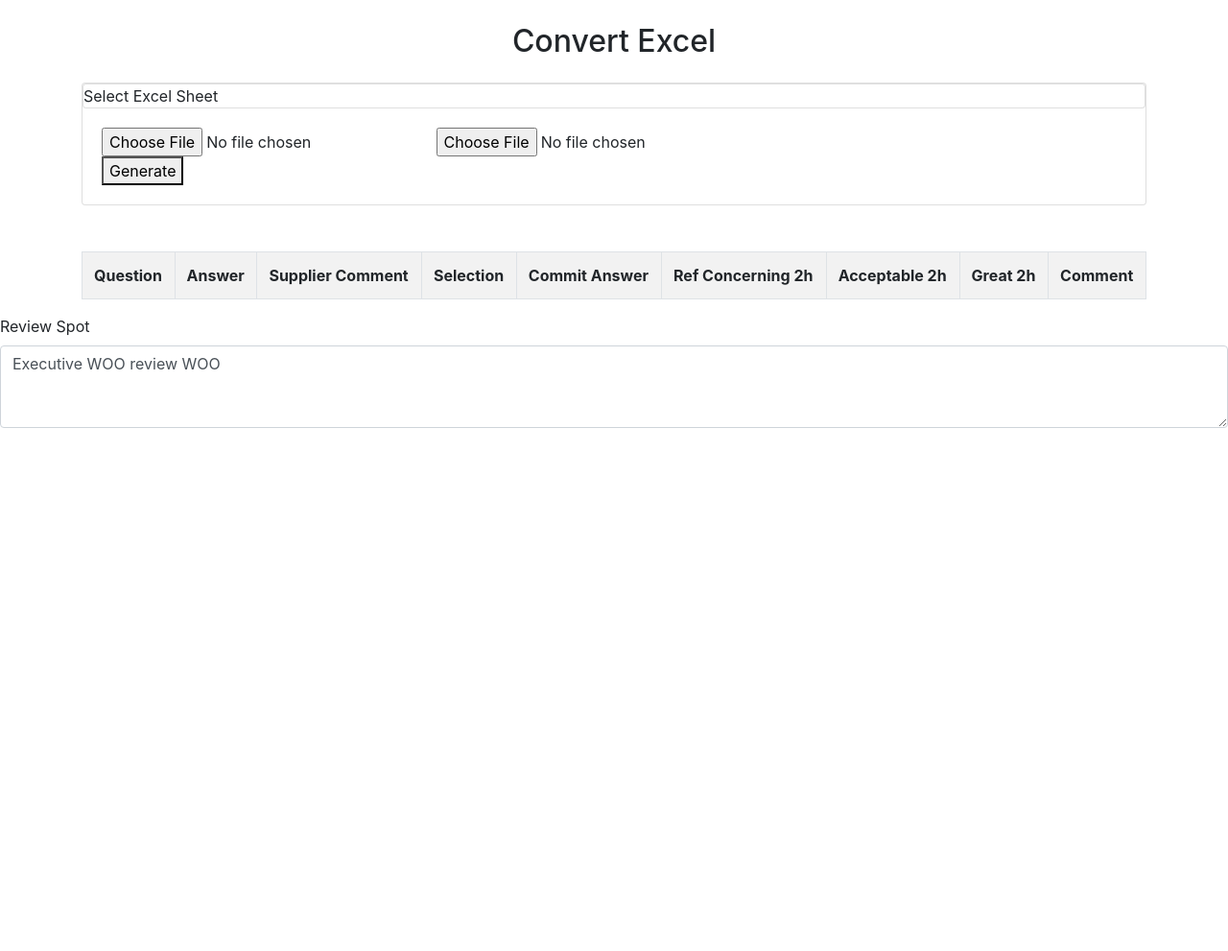
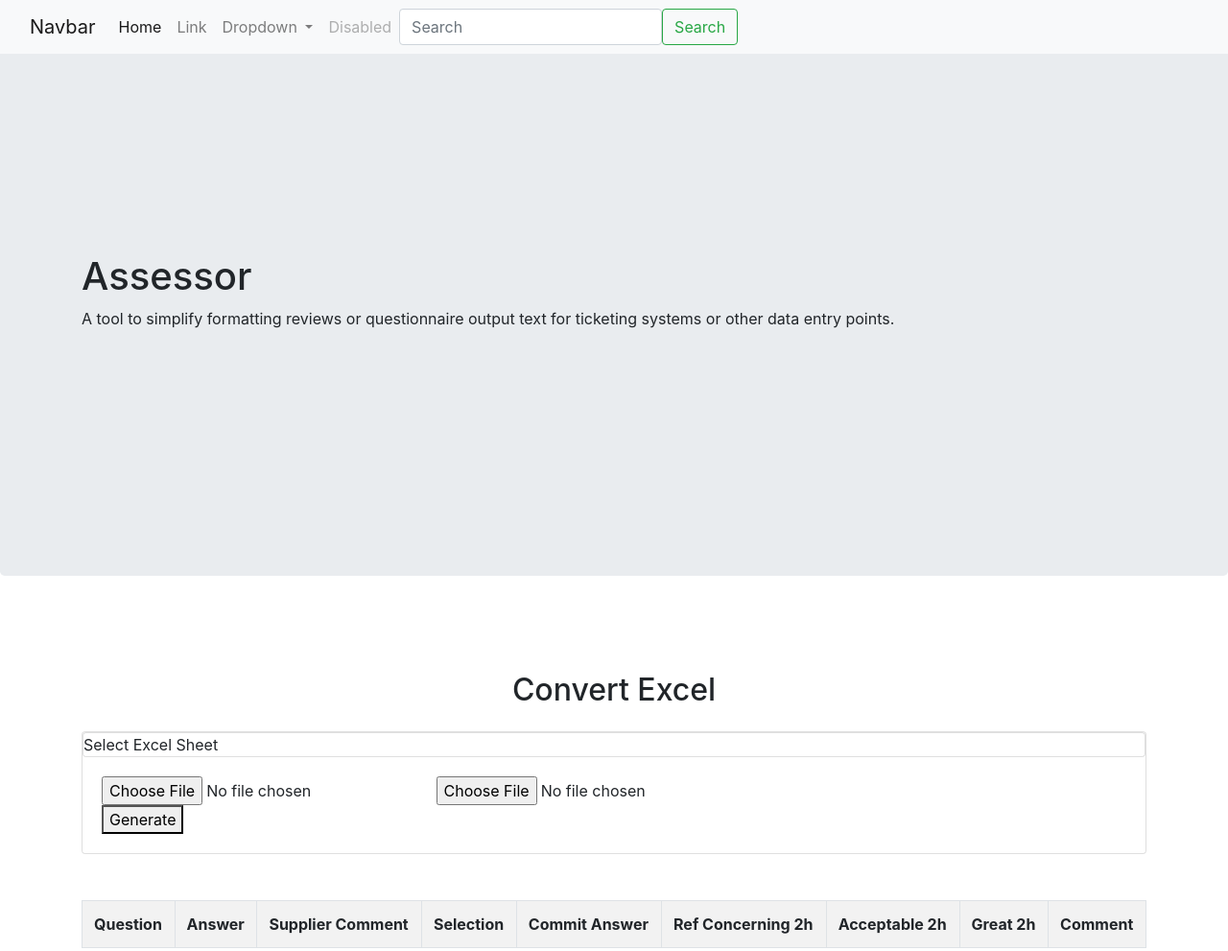
Before and after one commit to eedori/assessor, a plain HTML site: page index.html in a window 1280 px wide. Shown: the top 991 px of the page at 96% size. Before the commit the page ends 800 px from the top, so only its background shows below. Drawn offline with nearby package versions, Linux system fonts and the light colour scheme.

Commit message:
Started work on UI
> Added landing page
> Added navbar (straight from template bootstrap, needs editing)

```diff
--- a/index.html
+++ b/index.html
@@ -11,8 +11,52 @@
 
     <title>Hello, world!</title>
   </head>
-  <body>
-   <div class="container">
+  <body style="height:1500px">
+<nav class="navbar fixed-top navbar-expand-lg navbar-light bg-light">
+  <div class="container-fluid">
+    <a class="navbar-brand" href="#">Navbar</a>
+    <button class="navbar-toggler" type="button" data-bs-toggle="collapse" data-bs-target="#navbarSupportedContent" aria-controls="navbarSupportedContent" aria-expanded="false" aria-label="Toggle navigation">
+      <span class="navbar-toggler-icon"></span>
+    </button>
+    <div class="collapse navbar-collapse" id="navbarSupportedContent">
+      <ul class="navbar-nav me-auto mb-2 mb-lg-0">
+        <li class="nav-item">
+          <a class="nav-link active" aria-current="page" href="#">Home</a>
+        </li>
+        <li class="nav-item">
+          <a class="nav-link" href="#">Link</a>
+        </li>
+        <li class="nav-item dropdown">
+          <a class="nav-link dropdown-toggle" href="#" id="navbarDropdown" role="button" data-bs-toggle="dropdown" aria-expanded="false">
+            Dropdown
+          </a>
+          <ul class="dropdown-menu" aria-labelledby="navbarDropdown">
+            <li><a class="dropdown-item" href="#">Action</a></li>
+            <li><a class="dropdown-item" href="#">Another action</a></li>
+            <li><hr class="dropdown-divider"></li>
+            <li><a class="dropdown-item" href="#">Something else here</a></li>
+          </ul>
+        </li>
+        <li class="nav-item">
+          <a class="nav-link disabled" href="#" tabindex="-1" aria-disabled="true">Disabled</a>
+        </li>
+      </ul>
+      <form class="d-flex">
+        <input class="form-control me-2" type="search" placeholder="Search" aria-label="Search">
+        <button class="btn btn-outline-success" type="submit">Search</button>
+      </form>
+    </div>
+  </div>
+</nav>
+<div class="jumbotron" style="height:75vh">
+  <div class="container" style="margin-top:25vh">
+    <h1> Assessor</h1>
+    <p> A tool to simplify formatting reviews or questionnaire output text for ticketing systems or other data entry points.
+      </p>
+  </div>
+</div>
+
+   <div class="container" style="margin-top: 100px;">
       <h2 class="text-center mt-4 mb-4"> Convert Excel</h2>
        <div class="card">
        <div class="card header"> Select Excel Sheet</div>
```
